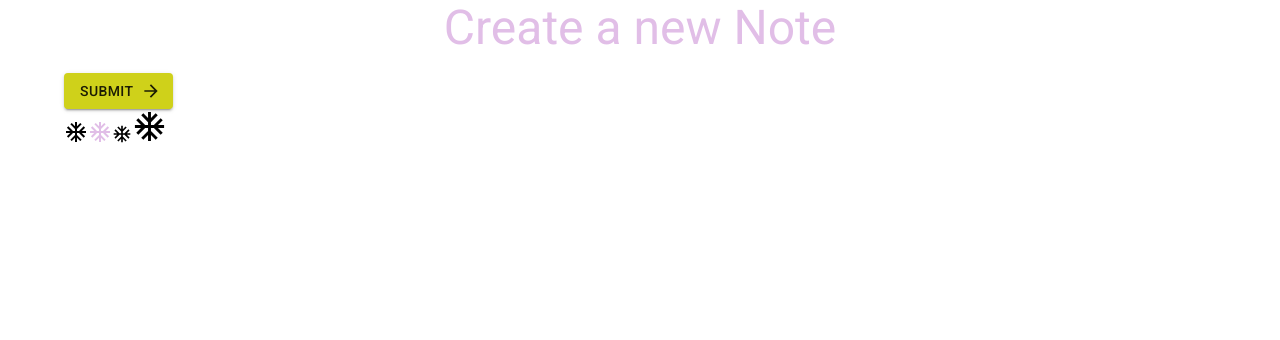
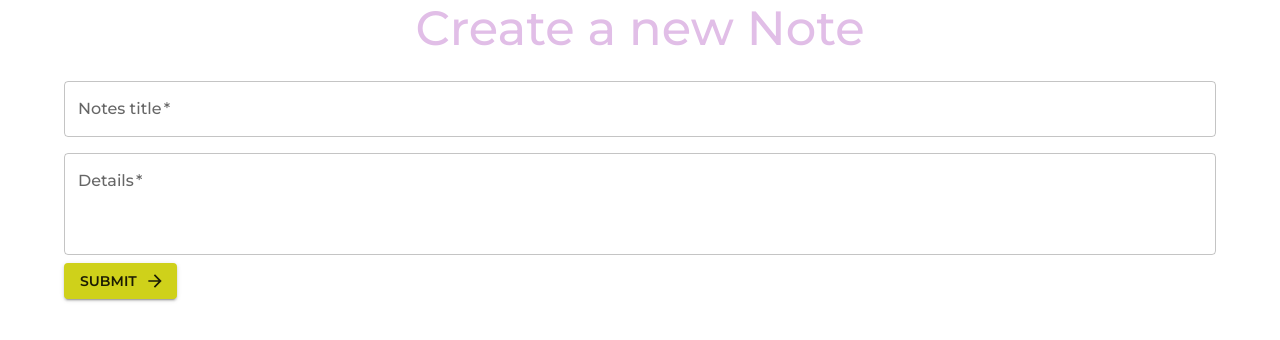
Before and after one commit to yaborodinov/MaterialUI, a React (Create React App) app: page /create in a window 1280 px wide. Shown: the top 340 px of the page. Built offline with nearby package versions, Linux system fonts and the light colour scheme.

Commit message:
Text fields

```diff
--- a/package.json
+++ b/package.json
@@ -14,6 +14,7 @@
     "react-dom": "^17.0.1",
     "react-router-dom": "^5.2.0",
     "react-scripts": "4.0.2",
+    "styled-components": "^5.3.5",
     "web-vitals": "^1.1.0"
   },
   "scripts": {
--- a/src/index.css
+++ b/src/index.css
@@ -1,3 +1,5 @@
+@import url('https://fonts.googleapis.com/css2?family=Montserrat:ital,wght@0,100;0,200;0,300;0,400;0,500;0,600;0,700;0,800;0,900;1,100;1,200;1,300;1,400;1,500;1,600;1,700;1,800;1,900&display=swap');
+
 body {
   margin: 0;
   -webkit-font-smoothing: antialiased;
--- a/src/pages/Create.js
+++ b/src/pages/Create.js
@@ -1,13 +1,39 @@
 import React from 'react'
+import { useState } from 'react'
 import { Typography } from '@mui/material'
 import Button from '@mui/material/Button'
-// import ButtonGroup from '@mui/material/ButtonGroup'
 import Container from '@mui/material/Container'
-import AcUnitOutlinedIcon from '@mui/icons-material/AcUnitOutlined';
 import ArrowForwardIcon from '@mui/icons-material/ArrowForward';
+import TextField from '@mui/material/TextField';
 
+const TextFieldStyle = {
+  marginTop: 1,
+  marginBottom: 1,
+}
 
 export default function Create() {
+const [title, setTitle] = useState('');
+const [details, setDetails] = useState('');
+const [errorTitle, setErrorTitle] = useState(false)
+const [errorDetails, setErrorDetails] = useState(false)
+
+const checkTitleString = () => {
+  title && title.trim() ? setErrorTitle(false) : setErrorTitle(true)
+}
+const checkDetailsString = () => {
+  details && details.trim() ? setErrorDetails(false) : setErrorDetails(true)
+}
+
+const handleSubmit = (e) => {
+  e.preventDefault()
+
+  checkTitleString()
+  checkDetailsString()
+
+  if (title && details) {
+    console.log("it's ok!");
+  }
+}
   return (
     <Container>
       <Typography
@@ -20,6 +46,34 @@ export default function Create() {
         Create a new Note
       </Typography>
 
+      <form noValidate autoComplete='off' onSubmit={handleSubmit}>
+        <TextField
+          onChange={(e) => {
+            setTitle(e.target.value)
+            checkTitleString()
+          }}
+          label='Notes title'
+          variant='outlined'
+          fullWidth
+          required
+          sx={TextFieldStyle}
+          error={errorTitle}
+        />
+        <TextField
+          onChange={(e) => {
+            setDetails(e.target.value)
+            checkDetailsString()
+          }}
+          label='Details'
+          variant='outlined'
+          fullWidth
+          required
+          multiline
+          rows={3}
+          sx={TextFieldStyle}
+          error={errorDetails}
+        />
+
         <Button
           type='submit'
           color='secondary'
@@ -28,12 +82,8 @@ export default function Create() {
         >
           Submit
         </Button>
+      </form>
 
-      <br/>
-      <AcUnitOutlinedIcon />
-      <AcUnitOutlinedIcon color='primary' />
-      <AcUnitOutlinedIcon fontSize='small' />
-      <AcUnitOutlinedIcon fontSize='large'/>
     </Container>
   )
 }
--- a/src/theme/index.js
+++ b/src/theme/index.js
@@ -11,6 +11,13 @@ const theme = createTheme({
       main: '#cfd11a',
     },
   },
+  typography: {
+    fontFamily: 'Montserrat',
+    fontWeightLight: 400,
+    fontWeightRegular: 500,
+    fontWeightMedium: 600,
+    fontWeightBold: 700,
+  }
 });
 
 export default theme;
```
Also changed, not shown: src/pages/StyledVreate.js (added, +8 -0 lines), 1 other file (tests, documents, lock files or other folders). Lines whose indentation alone changed are shown as unchanged.
